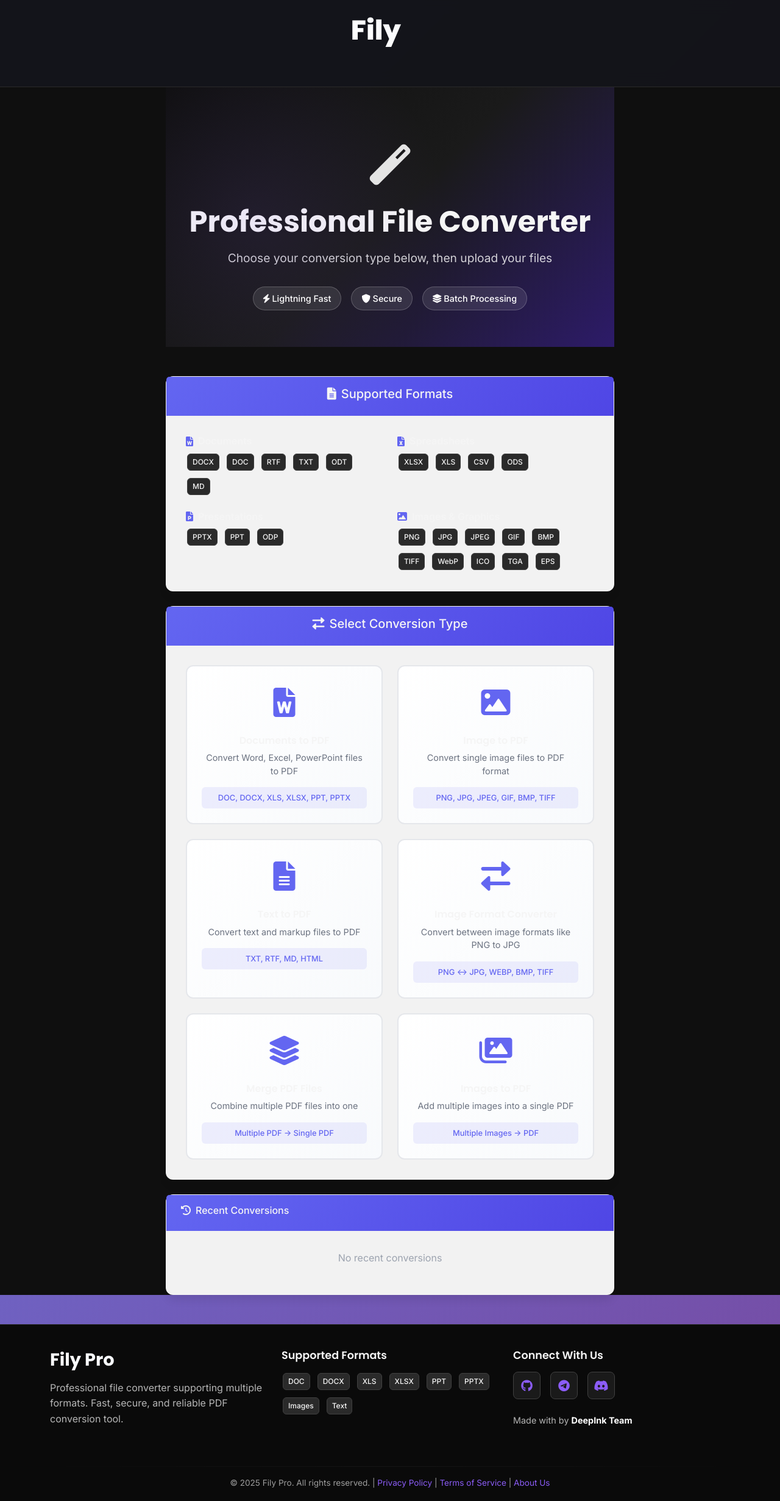
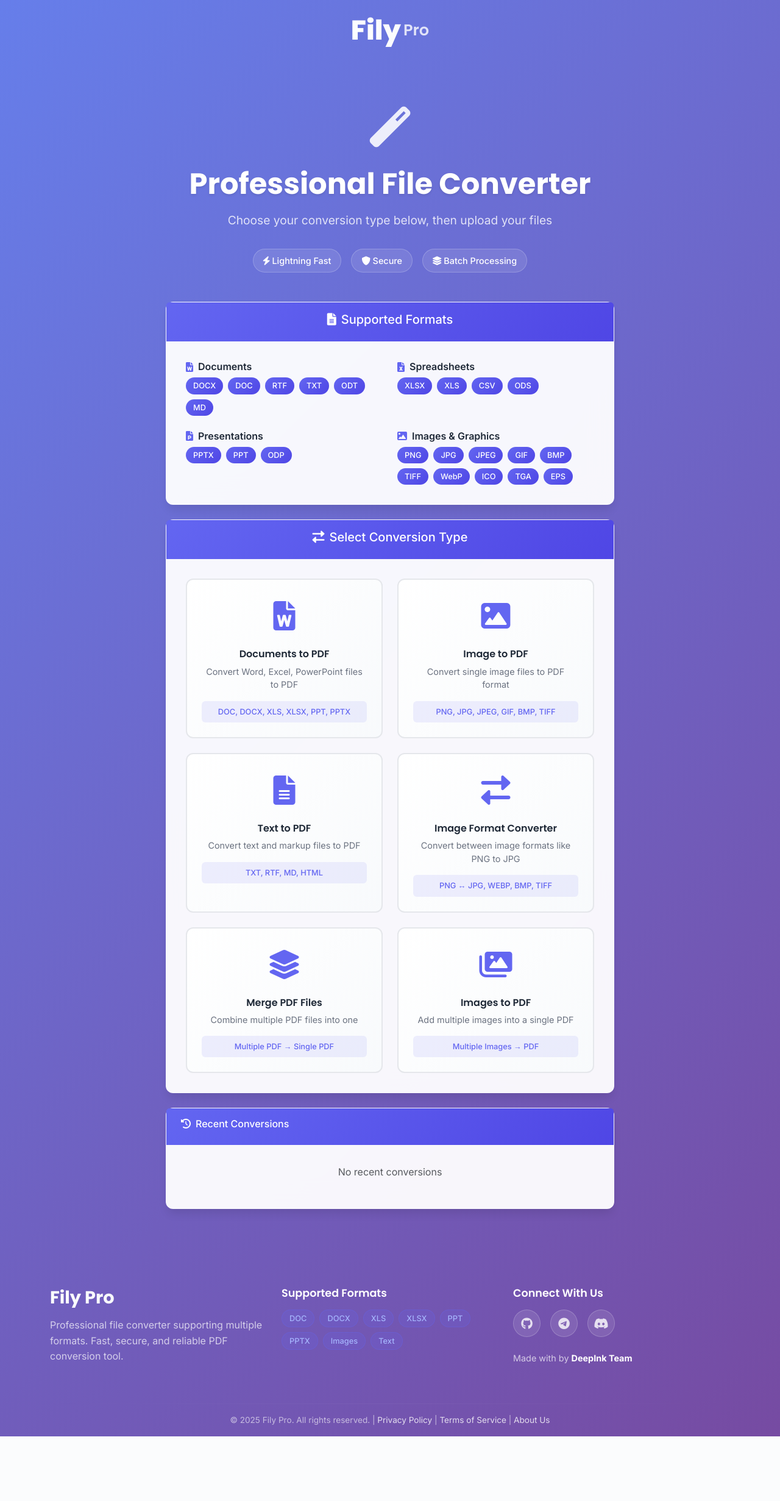
Before and after one commit to AnZomorodian/Converter, a Flask app: page / in a window 1280 px wide. Shown: the whole page at 61% size. After the commit the page ends 2356 px from the top, so only its background shows below. Run offline with Flask 3, Linux system fonts and the light colour scheme; data that the repository does not hold is empty.

Commit message:
Restore the original website design with the purple and blue theme
Removes replit-style.css, updates replit.md, and removes replit-style.css import from index.html to revert to the original design.

Replit-Commit-Author: Agent
Replit-Commit-Session-Id: 48ac93e8-f350-47c5-8f2e-8e2dc89d1ce3
Replit-Commit-Screenshot-Url: https://storage.googleapis.com/screenshot-production-us-central1/20b9823d-a707-4aa8-af29-76ea6a4621da/48ac93e8-f350-47c5-8f2e-8e2dc89d1ce3/Tg3QcMF

```diff
--- a/static/css/replit-style.css
+++ /dev/null
@@ -1,330 +0,0 @@
-/* Replit-inspired Dark Theme */
-body {
-    background-color: #0f0f0f !important;
-    color: #f5f5f5 !important;
-    font-family: 'Inter', -apple-system, BlinkMacSystemFont, sans-serif;
-    overflow-x: hidden;
-}
-
-/* Custom Scrollbar - Replit Style */
-::-webkit-scrollbar {
-    width: 8px;
-    height: 8px;
-}
-
-::-webkit-scrollbar-track {
-    background: #1a1a1a;
-}
-
-::-webkit-scrollbar-thumb {
-    background: #404040;
-    border-radius: 4px;
-}
-
-::-webkit-scrollbar-thumb:hover {
-    background: #505050;
-}
-
-/* Firefox scrollbar */
-* {
-    scrollbar-width: thin;
-    scrollbar-color: #404040 #1a1a1a;
-}
-
-/* Header - Minimal and Clean */
-.navbar {
-    background: rgba(15, 15, 15, 0.95) !important;
-    backdrop-filter: blur(10px);
-    border-bottom: 1px solid #2a2a2a;
-    padding: 1rem 0;
-}
-
-.navbar-brand {
-    font-family: 'Poppins', sans-serif;
-    font-weight: 700;
-    font-size: 1.8rem;
-    background: linear-gradient(135deg, #8b5cf6, #06b6d4);
-    -webkit-background-clip: text;
-    -webkit-text-fill-color: transparent;
-    background-clip: text;
-}
-
-/* Main Container */
-.main-container {
-    background: #0f0f0f;
-    min-height: 100vh;
-    padding: 0;
-}
-
-/* Hero Section - Minimalist */
-.hero-section {
-    background: linear-gradient(135deg, #0f0f0f 0%, #1a1a1a 50%, #2d1b69 100%);
-    padding: 80px 0 60px;
-    position: relative;
-    overflow: hidden;
-}
-
-.hero-section::before {
-    content: '';
-    position: absolute;
-    top: 0;
-    left: 0;
-    right: 0;
-    bottom: 0;
-    background: radial-gradient(circle at 20% 50%, rgba(139, 92, 246, 0.1) 0%, transparent 50%);
-}
-
-/* Cards - Clean and Modern */
-.conversion-card {
-    background: #1a1a1a !important;
-    border: 1px solid #2a2a2a !important;
-    border-radius: 12px !important;
-    transition: all 0.2s ease !important;
-    padding: 24px !important;
-}
-
-.conversion-card:hover {
-    border-color: #8b5cf6 !important;
-    transform: translateY(-2px) !important;
-    box-shadow: 0 8px 25px rgba(139, 92, 246, 0.15) !important;
-}
-
-/* Upload Area - Replit Style */
-.upload-area {
-    background: #1a1a1a !important;
-    border: 2px dashed #404040 !important;
-    border-radius: 12px !important;
-    padding: 60px 20px !important;
-    text-align: center;
-    transition: all 0.2s ease;
-}
-
-.upload-area:hover {
-    border-color: #8b5cf6 !important;
-    background: #1f1f1f !important;
-}
-
-.upload-area.dragover {
-    border-color: #06b6d4 !important;
-    background: #1f2937 !important;
-}
-
-/* Buttons - Minimal and Functional */
-.btn-primary {
-    background: #8b5cf6 !important;
-    border: none !important;
-    border-radius: 8px !important;
-    padding: 12px 24px !important;
-    font-weight: 500 !important;
-    transition: all 0.2s ease !important;
-}
-
-.btn-primary:hover {
-    background: #7c3aed !important;
-    transform: translateY(-1px);
-    box-shadow: 0 4px 12px rgba(139, 92, 246, 0.3);
-}
-
-.btn-outline-primary {
-    border: 1px solid #8b5cf6 !important;
-    color: #8b5cf6 !important;
-    background: transparent !important;
-    border-radius: 8px !important;
-    padding: 12px 24px !important;
-}
-
-.btn-outline-primary:hover {
-    background: #8b5cf6 !important;
-    color: white !important;
-}
-
-/* Form Controls */
-.form-control, .form-select {
-    background: #1a1a1a !important;
-    border: 1px solid #404040 !important;
-    color: #f5f5f5 !important;
-    border-radius: 8px !important;
-    padding: 12px 16px !important;
-}
-
-.form-control:focus, .form-select:focus {
-    background: #1a1a1a !important;
-    border-color: #8b5cf6 !important;
-    box-shadow: 0 0 0 2px rgba(139, 92, 246, 0.2) !important;
-    color: #f5f5f5 !important;
-}
-
-/* Progress Bars */
-.progress {
-    background: #2a2a2a !important;
-    border-radius: 8px !important;
-    height: 8px !important;
-}
-
-.progress-bar {
-    background: linear-gradient(90deg, #8b5cf6, #06b6d4) !important;
-    border-radius: 8px !important;
-}
-
-/* File Lists */
-.file-item {
-    background: #1a1a1a !important;
-    border: 1px solid #2a2a2a !important;
-    border-radius: 8px !important;
-    padding: 16px !important;
-    margin-bottom: 12px !important;
-}
-
-/* Sidebar */
-.sidebar {
-    background: #0f0f0f !important;
-    border-left: 1px solid #2a2a2a !important;
-}
-
-.recent-conversion {
-    background: #1a1a1a !important;
-    border: 1px solid #2a2a2a !important;
-    border-radius: 8px !important;
-    padding: 12px !important;
-    margin-bottom: 8px !important;
-    transition: all 0.2s ease;
-}
-
-.recent-conversion:hover {
-    border-color: #404040 !important;
-    background: #1f1f1f !important;
-}
-
-/* Footer */
-.footer {
-    background: #0a0a0a !important;
-    border-top: 1px solid #2a2a2a !important;
-    padding: 40px 0 20px !important;
-}
-
-.footer-link {
-    color: #8b5cf6 !important;
-    text-decoration: none !important;
-    transition: color 0.2s ease;
-}
-
-.footer-link:hover {
-    color: #06b6d4 !important;
-}
-
-/* Social Links */
-.social-link {
-    background: #1a1a1a !important;
-    border: 1px solid #404040 !important;
-    color: #8b5cf6 !important;
-    border-radius: 8px !important;
-    padding: 8px 12px !important;
-    text-decoration: none !important;
-    transition: all 0.2s ease;
-}
-
-.social-link:hover {
-    background: #8b5cf6 !important;
-    color: white !important;
-    border-color: #8b5cf6 !important;
-}
-
-/* Format Tags */
-.format-tag, .format-chip {
-    background: #2a2a2a !important;
-    color: #f5f5f5 !important;
-    border: 1px solid #404040 !important;
-    border-radius: 6px !important;
-    padding: 4px 8px !important;
-    font-size: 0.75rem !important;
-    margin: 2px !important;
-    display: inline-block;
-}
-
-/* Alerts and Notifications */
-.alert {
-    background: #1a1a1a !important;
-    border: 1px solid #2a2a2a !important;
-    color: #f5f5f5 !important;
-    border-radius: 8px !important;
-}
-
-.alert-success {
-    border-color: #10b981 !important;
-    background: rgba(16, 185, 129, 0.1) !important;
-}
-
-.alert-danger {
-    border-color: #ef4444 !important;
-    background: rgba(239, 68, 68, 0.1) !important;
-}
-
-.alert-info {
-    border-color: #06b6d4 !important;
-    background: rgba(6, 182, 212, 0.1) !important;
-}
-
-/* Modals */
-.modal-content {
-    background: #1a1a1a !important;
-    border: 1px solid #2a2a2a !important;
-    border-radius: 12px !important;
-}
-
-.modal-header {
-    border-bottom: 1px solid #2a2a2a !important;
-}
-
-.modal-footer {
-    border-top: 1px solid #2a2a2a !important;
-}
-
-/* Text Colors */
-.text-muted {
-    color: #9ca3af !important;
-}
-
-h1, h2, h3, h4, h5, h6 {
-    color: #f5f5f5 !important;
-}
-
-/* Loading States */
-.spinner-border {
-    color: #8b5cf6 !important;
-}
-
-/* Smooth Transitions */
-* {
-    transition: background-color 0.2s ease, border-color 0.2s ease, color 0.2s ease;
-}
-
-/* Fix for Bootstrap dark mode */
-.dropdown-menu {
-    background: #1a1a1a !important;
-    border: 1px solid #2a2a2a !important;
-}
-
-.dropdown-item {
-    color: #f5f5f5 !important;
-}
-
-.dropdown-item:hover {
-    background: #2a2a2a !important;
-    color: #8b5cf6 !important;
-}
-
-/* Custom Animation for Replit-like Feel */
-@keyframes fadeInUp {
-    from {
-        opacity: 0;
-        transform: translateY(30px);
-    }
-    to {
-        opacity: 1;
-        transform: translateY(0);
-    }
-}
-
-.fade-in-up {
-    animation: fadeInUp 0.6s ease-out;
-}
--- a/templates/index.html
+++ b/templates/index.html
@@ -8,7 +8,6 @@
     <link href="https://cdnjs.cloudflare.com/ajax/libs/font-awesome/6.0.0/css/all.min.css" rel="stylesheet">
     <link href="https://fonts.googleapis.com/css2?family=Poppins:wght@300;400;500;600;700;800&family=Inter:wght@300;400;500;600;700&display=swap" rel="stylesheet">
     <link href="{{ url_for('static', filename='css/style.css') }}" rel="stylesheet">
-    <link href="{{ url_for('static', filename='css/replit-style.css') }}" rel="stylesheet">
 </head>
 <body>
     <!-- Simplified Header -->
```
Also changed, not shown: replit.md (+1 -1 lines).
